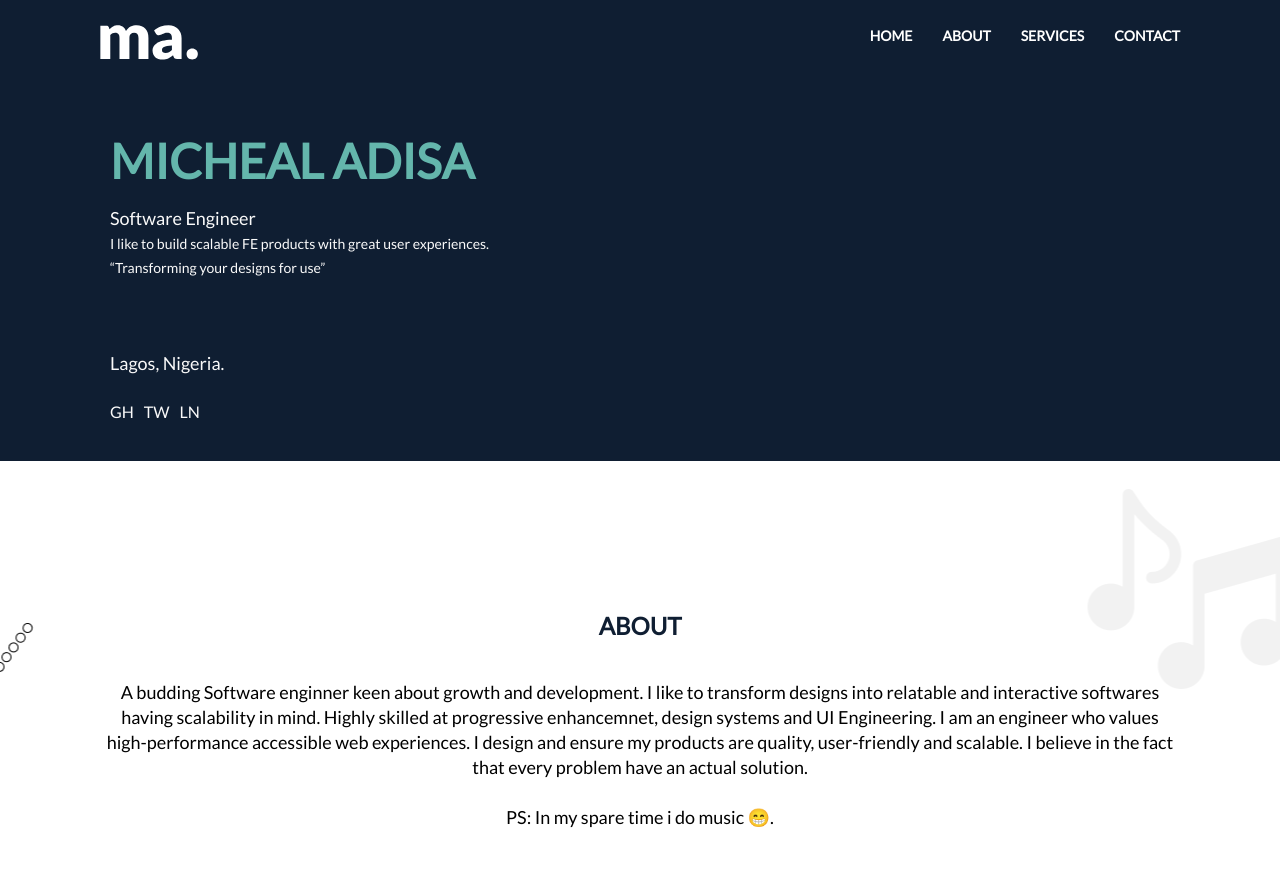
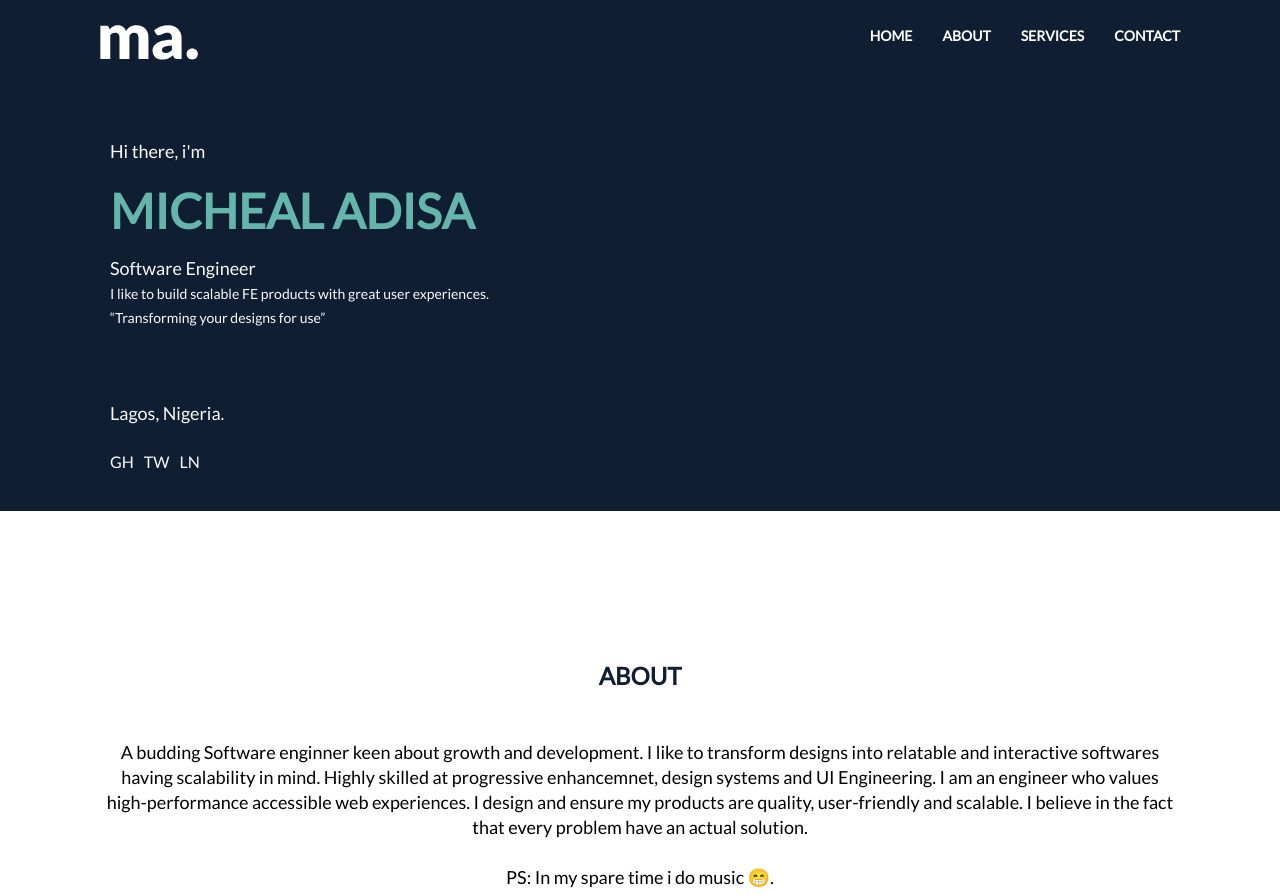
Before and after one commit to adisamicheal/michellead.dev, a Vue app: page / in a window 1280 px wide. Shown: the top 895 px of the page. Built offline with nearby package versions, Linux system fonts and the light colour scheme.

Commit message:
test devtool in production

```diff
--- a/src/App.vue
+++ b/src/App.vue
@@ -11,9 +11,9 @@ html {
 }
 #app {
   font-family: Lato;
-  max-width: 1440px;
+  /* max-width: 1440px;
   display: block;
-  margin: auto;
+  margin: auto; */
 }
 * {
   margin: 0;
--- a/src/components/Navbar.vue
+++ b/src/components/Navbar.vue
@@ -28,13 +28,6 @@
 <script>
 export default {
   name: 'navbar',
-  // mounted() {
-  //       $(document).scroll(function(){
-  //       var $nav = $(".navbar");
-  //       $nav.toggleClass('scrolled', $(this).scrollTop() > $nav.height());
-  //   });
-  // 0f1e32
-  // }
   mounted() {
         const openMenu =document.getElementById('toggler')
         const closeMenu =document.getElementById('hider')
@@ -55,7 +48,7 @@ export default {
   display: flex;
   justify-content: space-between;
   padding: 25px 100px 50px 100px;
-  width: 100vw;
+  /* width: 100vw; */
   /* background: #ffffff; */
 }
 .fixed-top.scrolled{
--- a/src/main.js
+++ b/src/main.js
@@ -3,6 +3,7 @@ import App from './App.vue'
 import router from './router'
 
 Vue.config.productionTip = false
+Vue.config.devtools = true
 
 new Vue({
   router,
--- a/src/views/Home.css
+++ b/src/views/Home.css
@@ -1,5 +1,6 @@
 .nav {
   position: fixed;
+  width: 100%;
   /* padding-bottom: 50px; */
 }
 .hero_text {
@@ -63,7 +64,7 @@
     /* display: block; */
     /* margin: 0 auto; */
     padding: 20px 0;
-    margin-top: 50px;
+    margin-top: 100px;
     color: #fafafa;
     padding-left: 100px;
   }
@@ -118,15 +119,19 @@
     text-decoration: none;
   }
   .about_me {
-    background-image: url(../assets/about.png);
+    /* background-image: url(../assets/about.png);
     background-position: center;
-    background-repeat: no-repeat;
+    background-repeat: no-repeat; */
     text-align: center;
     padding: 150px 0;
     /* transform: translateY(-110%); */
   }
   .about_me > p {
     padding: 0 100px;
+    max-width: 1440px;
+    display: block;
+    margin: auto;
+    margin-top: 50px;
   }
 
   /* services */
--- a/src/views/Home.vue
+++ b/src/views/Home.vue
@@ -7,7 +7,7 @@
       <div class="intro" id="home">
         <!-- <div><img src="../assets/me.png" /></div> -->
         <div class="intro_text">
-          <h4>Hi there, My Name is</h4>
+          <h4>Hi there, i'm</h4>
           <h3 class="name">MICHEAL ADISA</h3>
           <h5>Software Engineer</h5>
           <p>
@@ -92,6 +92,7 @@
 <script>
 import Navbar from "@/components/Navbar.vue";
 import Footer from "@/components/Footer.vue";
+
 export default {
   components: {
     Navbar,
```
